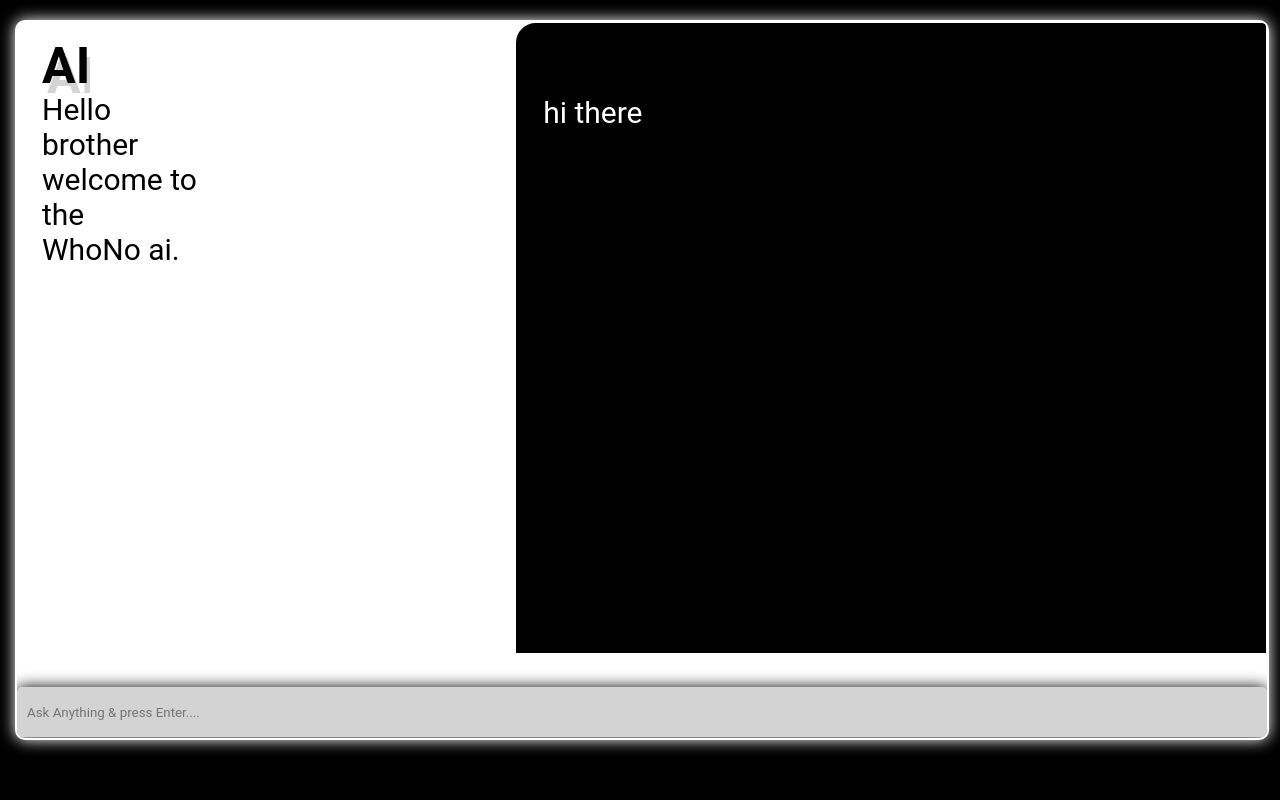
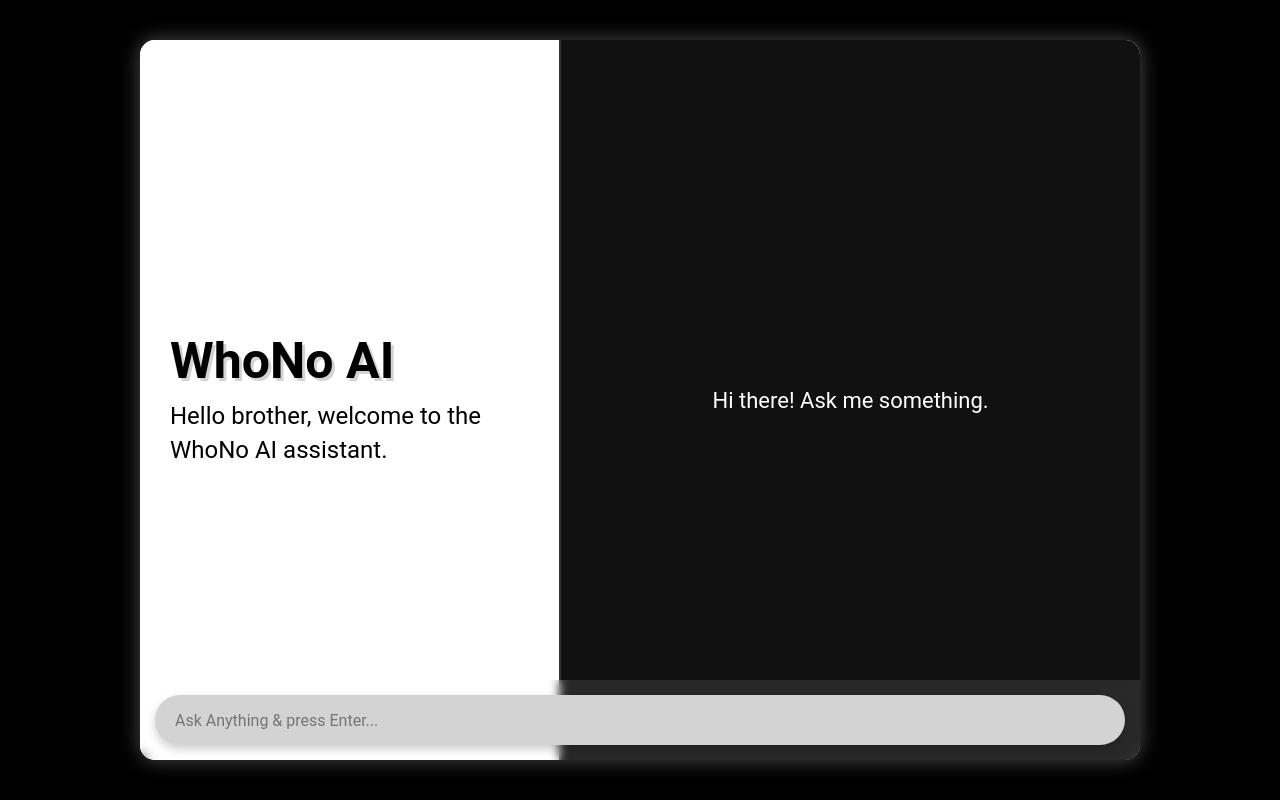
Before and after one commit to amankeepgoing345-pixel/WhoNO, a plain HTML site: page index.html in a window 1280 px wide. Drawn offline with Linux system fonts and the light colour scheme.

Commit message:
index.html

```diff
--- a/index.html
+++ b/index.html
@@ -1,153 +1,197 @@
-<html>
+<!DOCTYPE html>
+<html lang="en">
 <head>
     <meta charset="UTF-8">
-<meta name="viewport" content="width=device-width, initial-scale=0.1">
-<title>
-WhoNo.ai
-</title>
+    <meta name="viewport" content="width=device-width, initial-scale=1.0">
+    <title>WhoNo.ai</title>
     <style>
-*{
-margin:0%;
-padding:0%;
-overflow:hidden;
-display:flex;
-align-items:center;
-box-sizing:border-box;
-justify-content:center;
+        /* Base Reset */
+        * {
+            margin: 0;
+            padding: 0;
+            box-sizing: border-box;
             font-family: 'Roboto', sans-serif;
         }
-body{
-background-color:black;
+
+        body {
+            background-color: black;
+            display: flex;
+            justify-content: center;
+            align-items: center;
+            min-height: 100vh;
+            padding: 10px;
         }
-.simple-ai{
-position:absolute;
-top:50px;
-left:45px;
-transform:translate(-50px, -50px);
-border:2px solid white;
-width:98%;
-height:90%;
-background-color:white;
-color:black;
-border-radius:10px;
-display:flex;
-flex-direction:row;
-align-items:center;
-padding:20px;
-margin:20px;
-box-shadow:0 0 15px white;
+
+        /* Main Container */
+        .simple-ai {
+            background-color: white;
+            width: 100%;
+            max-width: 1000px;
+            height: 90vh;
+            border-radius: 15px;
+            display: flex;
+            flex-direction: row; /* Desktop side-by-side */
+            overflow: hidden;
+            box-shadow: 0 0 20px rgba(255, 255, 255, 0.3);
+            position: relative;
         }
-.simple-ai h1{
-position:absolute;
-top:15px;
-left:25px;
-font-size:50px;
-text-shadow:5px 10px 0 lightgray;
+
+        /* Left Side: Info Section */
+        .info-section {
+            flex: 1;
+            padding: 30px;
+            display: flex;
+            flex-direction: column;
+            justify-content: center;
+            background-color: white;
+            color: black;
         }
-.simple-ai p{
-position:absolute;
-top:70px;
-left:25px;
-font-size:30px;
+
+        .info-section h1 {
+            font-size: clamp(30px, 5vw, 50px);
+            text-shadow: 3px 3px 0 lightgray;
+            margin-bottom: 10px;
         }
-.simple-ai .input-box{
-position:absolute;
-bottom:1px;
-border:none;
-outline:none;
-background-color:lightgray;
-height:50px;
-width:100%;
-border-radius:5px;
-color:black;
-box-shadow:0 0 15px black;
+
+        .info-section p {
+            font-size: clamp(18px, 3vw, 24px);
+            line-height: 1.4;
         }
-.simple-ai input{
-position:absolute;
-left:10px;
-background-color:black;
-border:none;
-outline:none;
-background-color:lightgray;
-height:50px;
-width:100%;
+
+        /* Right Side: Chat Display */
+        .user-box {
+            flex: 1.5;
+            background-color: #111;
+            color: white;
+            display: flex;
+            flex-direction: column;
+            justify-content: center;
+            align-items: center;
+            padding: 20px;
+            border-left: 2px solid #333;
+            text-align: center;
         }
-.user-box{
-position:absolute;
-right:1px;
-top:1px;
-border:2px solid black;
-width:60%;
-height:88%;
-background-color:black;
-border-top-left-radius:20px;
-color:white;
+
+        #user-output {
+            font-size: 22px;
+            max-width: 80%;
+            word-wrap: break-word;
+        }
+
+        /* Bottom Input Bar */
+        .input-container {
+            position: absolute;
+            bottom: 0;
+            left: 0;
+            width: 100%;
+            padding: 15px;
+            background: rgba(255,255,255,0.1);
+            backdrop-filter: blur(5px);
+        }
+
+        .input-box {
+            width: 100%;
+            height: 50px;
+            background-color: lightgray;
+            border-radius: 25px;
+            display: flex;
+            align-items: center;
+            padding: 0 20px;
+            box-shadow: 0 4px 10px rgba(0,0,0,0.2);
+        }
+
+        input {
+            width: 100%;
+            background: transparent;
+            border: none;
+            outline: none;
+            font-size: 16px;
+            color: black;
+        }
+
+        /* RESPONSIVE BREAKPOINT FOR MOBILE */
+        @media (max-width: 768px) {
+            .simple-ai {
+                flex-direction: column; /* Stack top to bottom */
+                height: 95vh;
+            }
+
+            .info-section {
+                flex: 0.5; /* Takes less space on mobile */
+                padding: 20px;
+                text-align: center;
+            }
+
+            .user-box {
+                flex: 2;
+                border-left: none;
+                border-top: 2px solid #333;
+                padding-bottom: 80px; /* Space for input */
+            }
+
+            .info-section p br {
+                display: none; /* Remove line breaks for a cleaner mobile look */
+            }
         }
     </style>
 </head>
 <body>
+
 <div class="simple-ai">
-<h1>AI</h1>
-<p>Hello <br>brother <br>
-welcome to<br>
- the <br>
-WhoNo ai.</p>
+    <div class="info-section">
+        <h1>WhoNo AI</h1>
+        <p>Hello brother, welcome to the WhoNo AI assistant.</p>
+    </div>
+
     <div class="user-box">
-<p id="user-output">hi there</p>
+        <p id="user-output">Hi there! Ask me something.</p>
     </div>
+
+    <div class="input-container">
         <div class="input-box">
-    <input type="text" id="ai-input" placeholder="Ask Anything & press Enter....">
+            <input type="text" id="ai-input" placeholder="Ask Anything & press Enter..." autocomplete="off">
         </div>
     </div>
+</div>
+
 <script>
+    const aiInput = document.getElementById('ai-input');
+    const userOutput = document.getElementById('user-output');
 
-    const aiInput = document.getElementById('ai-input');
- // --- LITTLE BROTHER AI LOGIC ---
     aiInput.addEventListener('keypress', (e) => {
         if (e.key === 'Enter') {
-        const userText = aiInput.value.toLowerCase(); // Make it lowercase to catch everything
+            const userText = aiInput.value.toLowerCase().trim();
             let response = "";
 
-        // Little Brother's "Brain" (Keywords)
             if (userText.includes("hello") || userText.includes("hi")) {
-            response = "Hey there, Buddy! What can i help you?";
+                response = "Hey there, Buddy! What can I help you with?";
             } else if (userText.includes("who are you")) {
-            response = "I'm WhoNo, your AI, A little helper!";
+                response = "I'm WhoNo, your AI, a little helper!";
             } else if (userText.includes("game")) {
                 response = "I love games! Check out the menu for fun stuff.";
             } else if (userText.includes("help")) {
-            response = "I'm here! Tell me what can help you?";
+                response = "I'm here! Tell me what I can help you with?";
             } else if (userText.includes("creator") || userText.includes("made you")) {
                 response = "A very talented developer spent a whole month making me!";
             } else if (userText === "") {
                 response = "Don't be shy, say something!";
-        }
-            else if(userText.includes("fun")){
-                response = "Im relly sorry. I can't help you with that";
-        }
-        else if(userText.includes("sex") || userText.includes("xxx")){
-            response = "I cannot fulfill this request. I am programmed to be a helpful and safe AI assistant. My safety guidelines prohibit me from generating sexually explicit content or imagery.";
-        }
-else if(userText.includes("bye") || userText.includes("by")){
-response = "By brother! Have a sweet dreem.";
-}
-else if(userText.includes("image")){
-response = "I can not be able to full fill this request. Is there anything you want to ask?";
-}
-else if(userText.includes("how are You") || userText.includes("how are u")){
-response = "Kwai! it's so sweet. Im fine how about you?";
-}
-         else{
-            // If he doesn't know the answer
+            } else if (userText.includes("fun")) {
+                response = "I'm really sorry. I can't help you with that.";
+            } else if (userText.includes("sex") || userText.includes("xxx")) {
+                response = "I cannot fulfill this request. I am programmed to be safe.";
+            } else if (userText.includes("bye") || userText.includes("by")) {
+                response = "Bye brother! Have a sweet dream.";
+            } else if (userText.includes("how are you") || userText.includes("how are u")) {
+                response = "Kwai! It's so sweet. I'm fine, how about you?";
+            } else {
                 response = "Hmm, I'm still learning. Try asking about 'games' or say 'hi'!";
             }
-        // Show the answer
-        const userOutPut = document.getElementById('user-output').innerText = response;
 
-        aiInput.value = ""; // Clear the box
-        aiInput.focus();
+            userOutput.innerText = response;
+            aiInput.value = "";
         }
     });
 </script>
+
 </body>
 </html>
```
Lines whose indentation alone changed are shown as unchanged.
